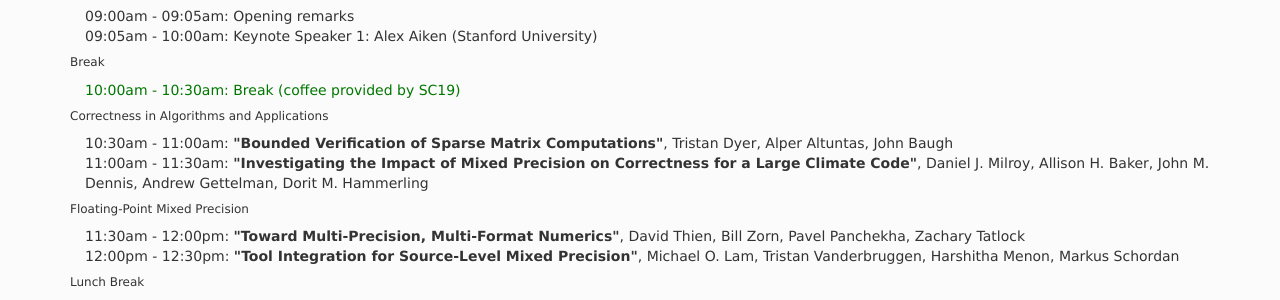
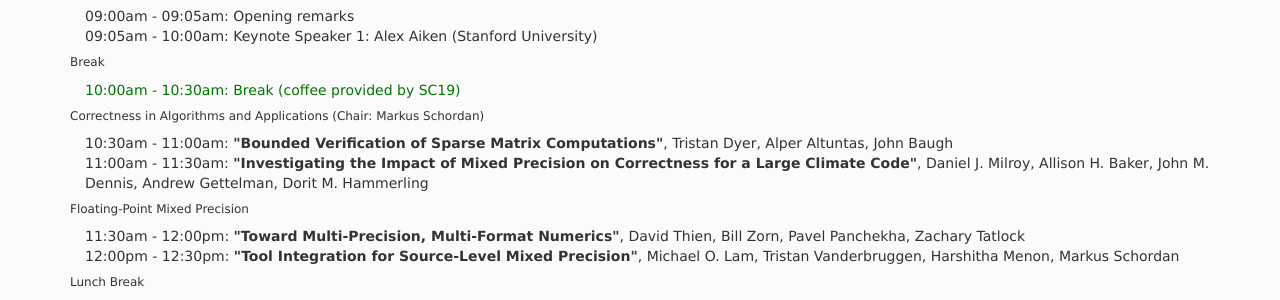
Before and after one commit to correctness-workshop/2019, a Jekyll site: the page built from index.md, in a window 1280 px wide and 900 px high, scrolled down 2675 px. Shown: the part 151-451 px from the top of the window. Built offline with Jekyll 4.4.1, drawn with Linux system fonts in a browser that asks for light colours; nearby versions of some CDN libraries; the list of posts is cut into pages by our own code.

Commit message:
added chair 1 name

```diff
--- a/index.md
+++ b/index.md
@@ -148,7 +148,7 @@ The Colorado Convention Center <br />
 <tr><td width="15">  </td> <td><font color="007700">10:00am - 10:30am:  Break (coffee provided by SC19) </font></td> </tr>
 </table>
 
-###### Correctness in Algorithms and Applications
+###### Correctness in Algorithms and Applications (Chair: Markus Schordan)
 <table>
 <tr><td width="15">  </td> <td>10:30am - 11:00am:  <b>"Bounded Verification of Sparse Matrix Computations"</b>, Tristan Dyer, Alper Altuntas, John Baugh</td> </tr>
 
```
